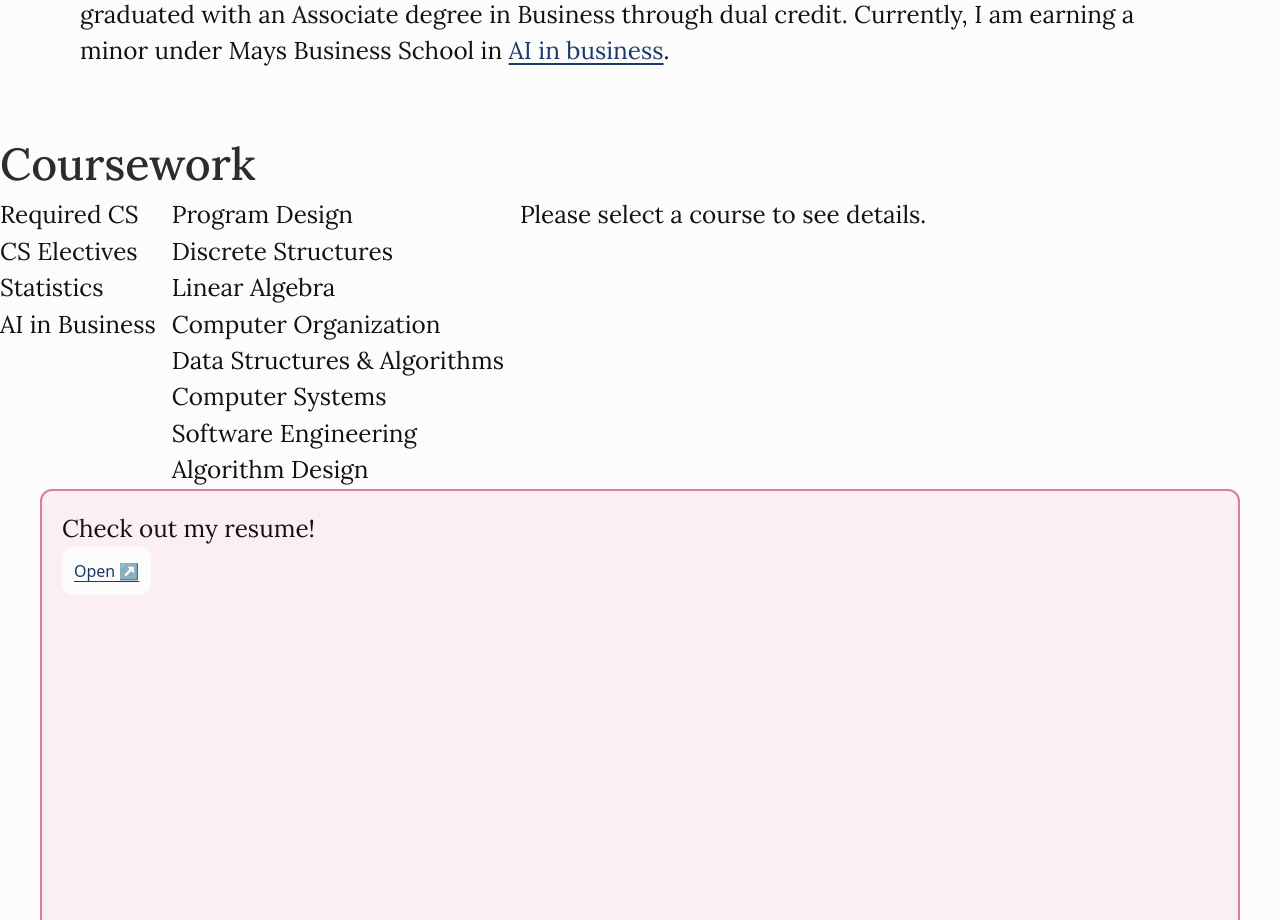
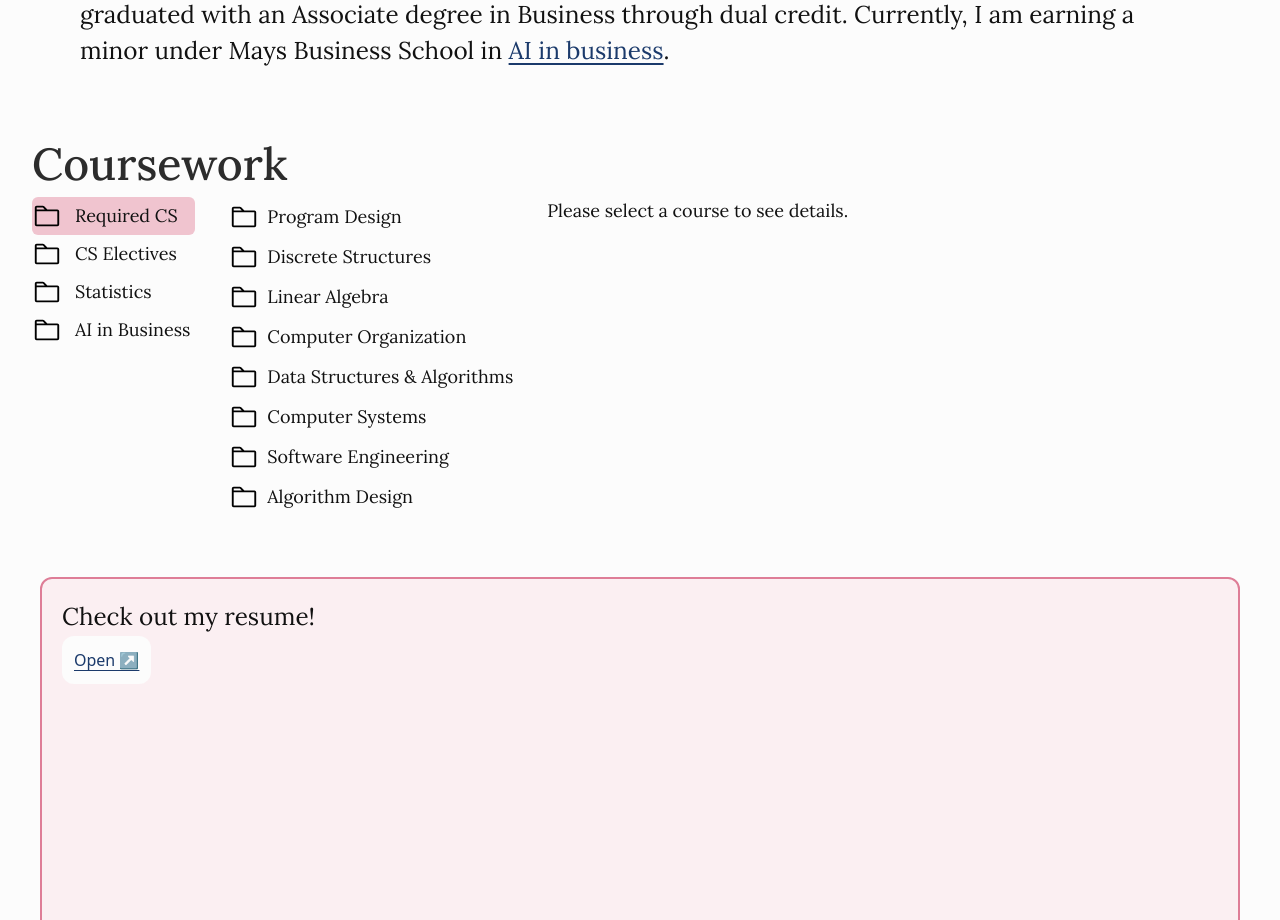
Before and after one commit to yclairew/personal-website, a Next.js app: page /qualifications in a window 1280 px wide. Shown: the part 960-1880 px from the top of the page. Built offline with nearby package versions, Linux system fonts and the light colour scheme; a web font is replaced by a local one.

Commit message:
Added folder icons, edited slideshow to display filenames on coursework slideshow, added visul indications of selected folders, and added some styling

```diff
--- a/app/globals.css
+++ b/app/globals.css
@@ -243,8 +243,8 @@ a:hover, a:focus {
 
 /* qualifications page */
 .category-item {
-  display: block; /* makes it behave like a div */
   cursor: pointer;
+  padding: 5px;
 }
 
 .category-item:focus,
@@ -252,3 +252,13 @@ a:hover, a:focus {
   outline: none;
   box-shadow: none;
 }
+
+.active {
+  background: var(--color-accent-tag);
+  border-radius: var(--radius-md); /* 0.5rem (8px) */
+}
+
+.course-item {
+  cursor: pointer;
+  padding: 5px 2px;
+}
--- a/app/qualifications/page.tsx
+++ b/app/qualifications/page.tsx
@@ -48,7 +48,7 @@ export default function Qualifications() {
         </div>
       </div>
 
-      <h2 className="qualifications-subheadings subheadings">Coursework</h2>
+      <h2 className="qualifications-subheadings subheadings ml-8">Coursework</h2>
       <Coursework/>
 
       <div className="flex bg-accent-light ml-10 mr-10 p-5 rounded-xl border-2 border-accent">
--- a/components/Coursework.tsx
+++ b/components/Coursework.tsx
@@ -1,7 +1,8 @@
 "use client";
-import { useState } from "react";
+import { useEffect, useState } from "react";
 import "../app/globals.css";
 import Slideshow from "@/components/Slideshow";
+import { FolderIcon } from "@phosphor-icons/react";
 
 
 const coursework: Coursework = {
@@ -162,15 +163,35 @@ export default function Coursework() {
   const courses = coursework[selectedCategory];
   const slides = selectedCourse?.slides || [];
 
+  const [currentSrc, setCurrentSrc] = useState(selectedCourse?.slides[0]?.src);
+
+  // reset when course changes
+  useEffect(() => {
+    setCurrentSrc(selectedCourse?.slides[0]?.src);
+  }, [selectedCourse]);
+
   return (
-    <div className="flex flex-row gap-4">
+    <div className="flex flex-row gap-8 ml-8 mb-15">
       <div>
         {Object.keys(coursework).map((category) => (
+        <div key={`${category} div`} className={[
+          "flex items-center gap-2",
+          selectedCategory === category && "active",
+          ]
+            .filter(Boolean)
+            .join(" ")
+          }>
+
+          <FolderIcon size={30}/>
+
           <button
           className={[
             "category-item",
+            "text-lg!",
             "body-text",
-          selectedCategory === category && "active",
+            "text-left",
+            "text-nowrap",
+            // selectedCategory === category && "active",
             ]
             .filter(Boolean)
             .join(" ")
@@ -183,39 +204,55 @@ export default function Coursework() {
           >
             {category}
           </button>
+        </div>
         ))}
       </div>
 
       <div>
-        <ul>
         {courses.map((course) => (
-          <li
+          <div key={course.name} className={[
+            "flex items-center gap-2 course-item whitespace-nowrap",
+            selectedCourse === course && "active",
+            ]
+              .filter(Boolean)
+              .join(" ")
+            }>
+            <FolderIcon size={30}/>
+
+            <button
                 key={`${selectedCategory}-${course.name}`}
-              className="body-text"
+                className={[
+                  "text-lg!",
+                  "body-text",
+                  "text-nowrap",
+                  ]
+                  .join(" ")
+                }
+
                 onClick={() => {
                   setSelectedCourse(course);
                 }}
             >
                 {course.name}
-          </li>
+            </button>
+          </div>
         ))}
-        </ul>
       </div>
 
       <div>
         {selectedCourse ? (
           <>
-            <h3 className="third-level-headings text-3xl">
-              {selectedCourse.name}
+            <h3 className="third-level-headings text-3xl! text-center">
+              {currentSrc?.replace("/", "")}
             </h3>
             {slides.length > 0 ? (
-              <Slideshow slides={slides} />
+              <Slideshow slides={slides} onSlideChange={(slide) => setCurrentSrc(slide.src)} />
             ) : (
-              <p className="body-text">(Empty.)</p>
+              <p className="text-lg! body-text">(Empty.)</p>
             )}
           </>
         ) : (
-          <p className="body-text">Please select a course to see details.</p>
+          <p className="text-lg! body-text">Please select a course to see details.</p>
         )}
       </div>
     </div>
--- a/components/Slideshow.tsx
+++ b/components/Slideshow.tsx
@@ -9,14 +9,16 @@ type Slide = {
 
 type Props = {
   slides: Slide[];
+  onSlideChange?: (slide: Slide) => void;
 };
 
-export default function Slideshow({ slides }: Props) {
-
+export default function Slideshow({ slides, onSlideChange }: Props) {
   const [currentSlide, setCurrentSlide] = useState(0);
 
   const plusSlides = (n: number) => {
-    setCurrentSlide(prev => (prev + n + slides.length) % slides.length);
+    const next = (currentSlide + n + slides.length) % slides.length;
+    setCurrentSlide(next);
+    onSlideChange?.(slides[next]);
   };
 
   return (
--- a/package.json
+++ b/package.json
@@ -10,6 +10,7 @@
   },
   "dependencies": {
     "@next/font": "^14.2.15",
+    "@phosphor-icons/react": "^2.1.10",
     "@react-spring/three": "^10.1.2",
     "@react-three/drei": "^10.7.7",
     "@react-three/fiber": "^9.6.1",
```
Also changed, not shown: 1 other file (tests, documents, lock files or other folders). Lines whose indentation alone changed are shown as unchanged.
